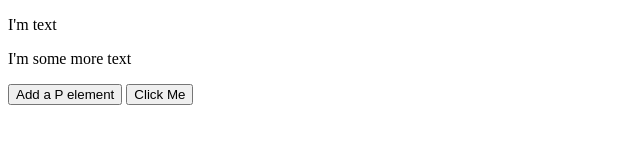
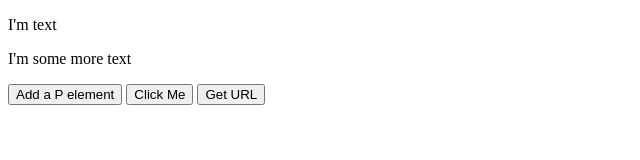
Before and after one commit to graffixnyc/CS_146, a plain HTML site: page JS3/index.html in a window 1280 px wide. Shown: the whole page, without its empty margins (0-640 px from the left). Drawn offline with Linux system fonts and the light colour scheme.

Commit message:
Added JS examples

```diff
--- a/JS3/index.html
+++ b/JS3/index.html
@@ -15,6 +15,7 @@
        </div>
         <button id="myButton" onclick="addP()">Add a P element</button>
         <button id="myButton2" >Click Me</button>
+        <button id="myButton" onclick="getURL()">Get URL</button>
         <script src="script.js"></script>
     </body>
 </html>
--- a/JS3/script.js
+++ b/JS3/script.js
@@ -6,6 +6,10 @@ function addP() {
 	myDiv.appendChild(p);
 }
 
+var getURL = () => {
+	alert(document.URL);
+};
+
 var button2 = document.getElementById('myButton2');
 button2.addEventListener('click', (event) => {
 	alert('I was clicked');
```
